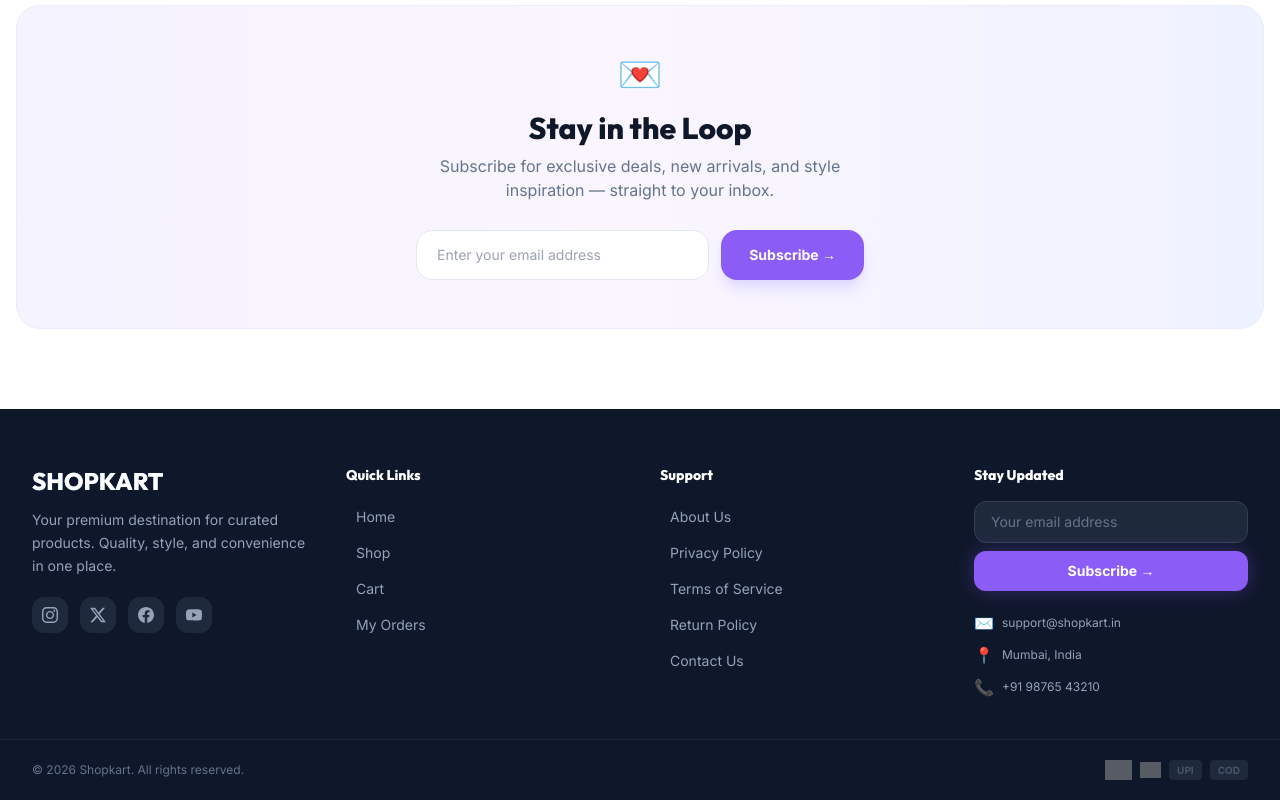
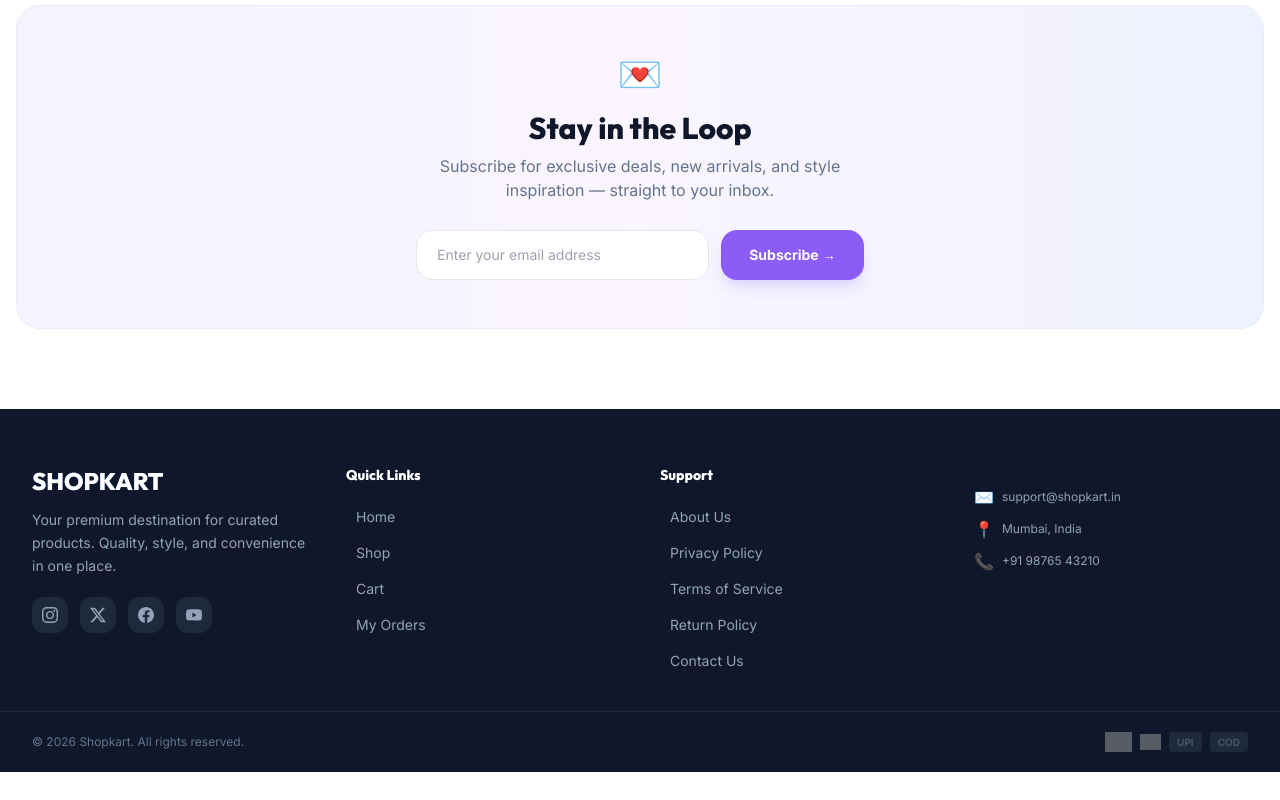
Before and after one commit to rajankumarrkr/Shopkart, a React (Vite) app in the folder client/: page / in a window 1280 px wide. Shown: the part 3086-3886 px from the top of the page. After the commit the page ends 3858 px from the top, so only its background shows below. Built offline with nearby package versions, Linux system fonts and the light colour scheme; no server answers; grey boxes are pictures that could not be loaded.

Commit message:
subscribe button

```diff
--- a/client/components/Footer.jsx
+++ b/client/components/Footer.jsx
@@ -71,25 +71,8 @@ const Footer = () => {
                     </div>
 
                     {/* Newsletter + Contact */}
-                    <div>
-                        <h3 className="text-white font-black text-sm mb-4">Stay Updated</h3>
-                        {subscribed ? (
-                            <p className="text-emerald-400 text-sm font-medium flex items-center gap-2">✅ Subscribed! Thank you.</p>
-                        ) : (
-                            <form onSubmit={handleSubscribe} className="space-y-2">
-                                <input
-                                    type="email"
-                                    value={email}
-                                    onChange={e => setEmail(e.target.value)}
-                                    placeholder="Your email address"
-                                    required
-                                    className="w-full bg-slate-800 border border-slate-700 rounded-xl px-4 py-2.5 text-sm text-white placeholder-slate-500 focus:outline-none focus:ring-2 focus:ring-violet-500 transition"
-                                />
-                                <button type="submit" className="w-full btn-primary py-2.5 rounded-xl font-black text-sm">
-                                    Subscribe →
-                                </button>
-                            </form>
-                        )}
+
+
 
                     {/* Contact */}
                     <div className="mt-5 space-y-2">
@@ -103,7 +86,7 @@ const Footer = () => {
                             <span className="text-base">📞</span> +91 98765 43210
                         </p>
                     </div>
-                    </div>
+
                 </div>
             </div>
 
```
Lines whose indentation alone changed are shown as unchanged.
